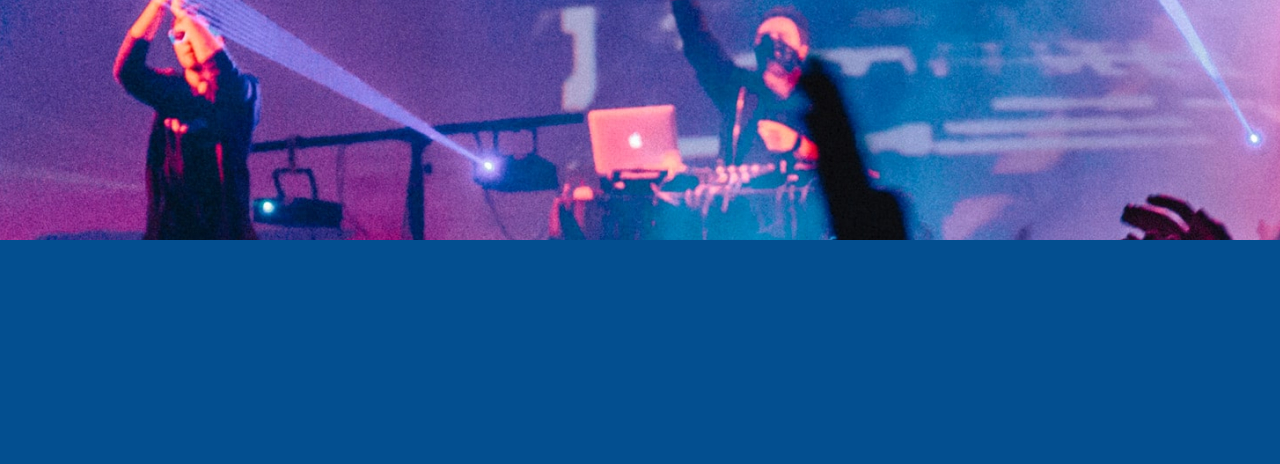
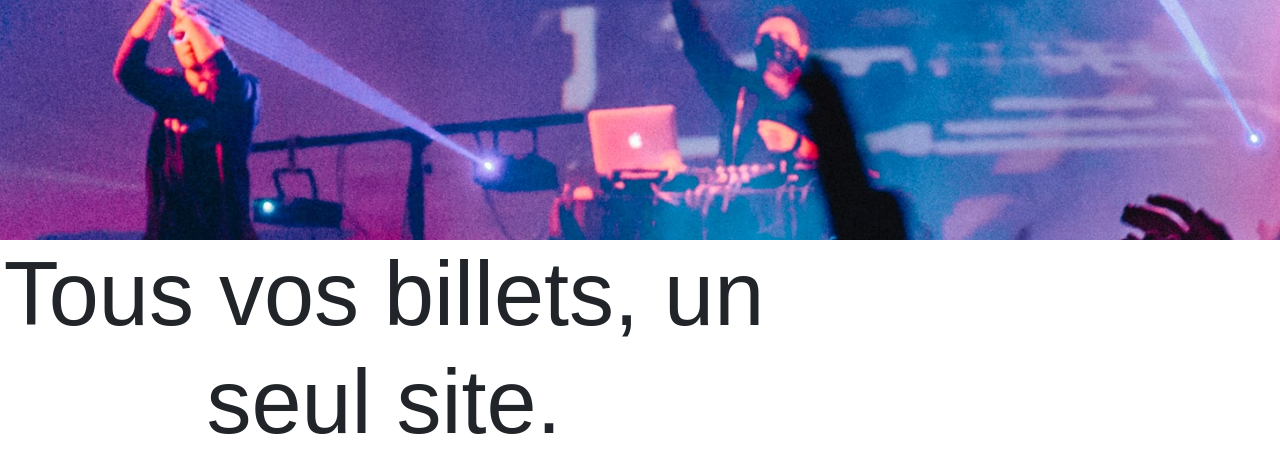
Before and after one commit to lokinosuke/sae301, a Symfony app: template templates/accueil/index.html.twig in a window 1280 px wide. Shown: the part 560-1024 px from the top of the page. Before the commit the page ends 800 px from the top, so only its background shows below. Run offline with Twig, Linux system fonts and the light colour scheme; the template is opened without the code that fills it, so the values that code supplies are empty; some libraries are stand-ins or nearby versions.

Commit message:
asset and images

```diff
--- a/templates/accueil/index.html.twig
+++ b/templates/accueil/index.html.twig
@@ -11,6 +11,13 @@
         justify-content: center;
         background-image: url("{{ asset('assets/images/hero.jpg') }}");
     }
+    .sectionun {
+        height: 100vh;
+        display: flex;
+        align-items: center;
+        justify-content: center;
+        background-color: black;
+    }
 
     h1 {
         font-size: 90px;
@@ -23,4 +30,9 @@
 
 
 </div>
+    <div class="sectiondeux">
+        <h1>Tous vos billets, un seul site.</h1>
+
+
+    </div>
 {% endblock %}
```
